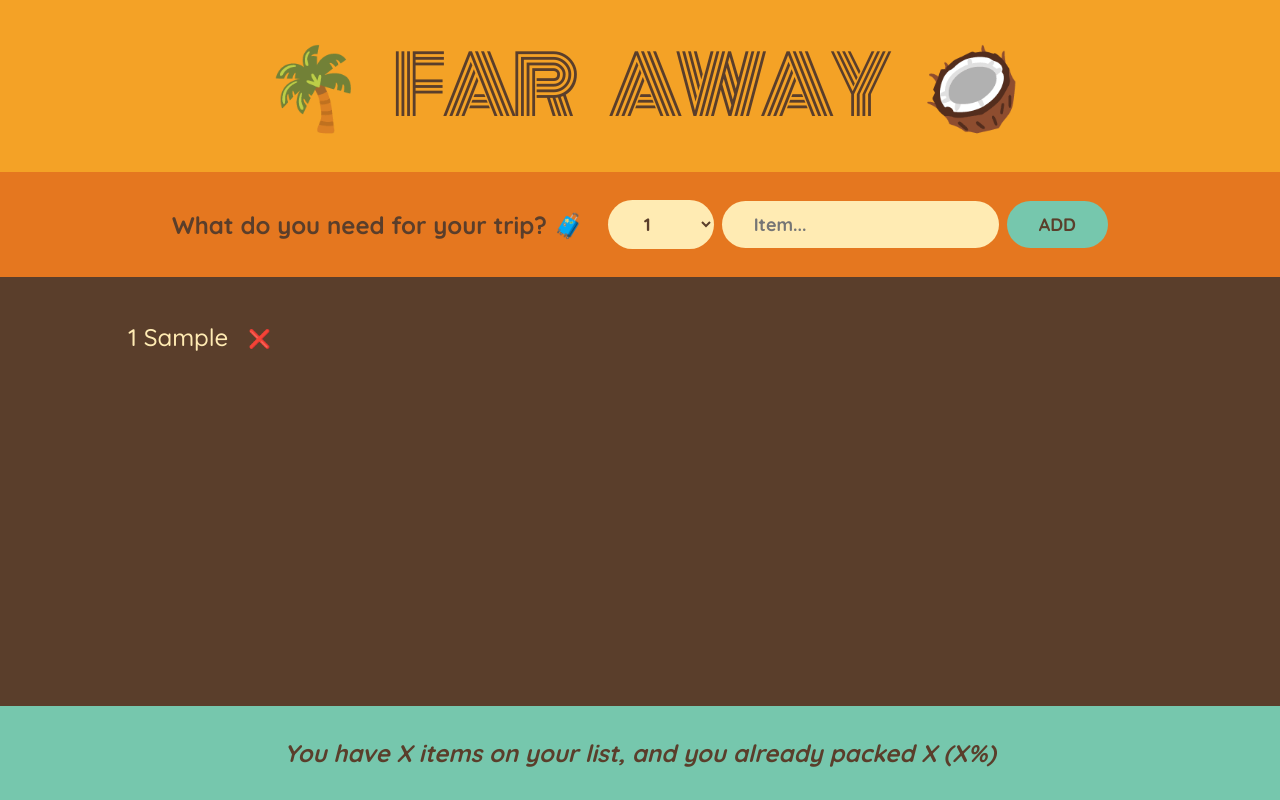
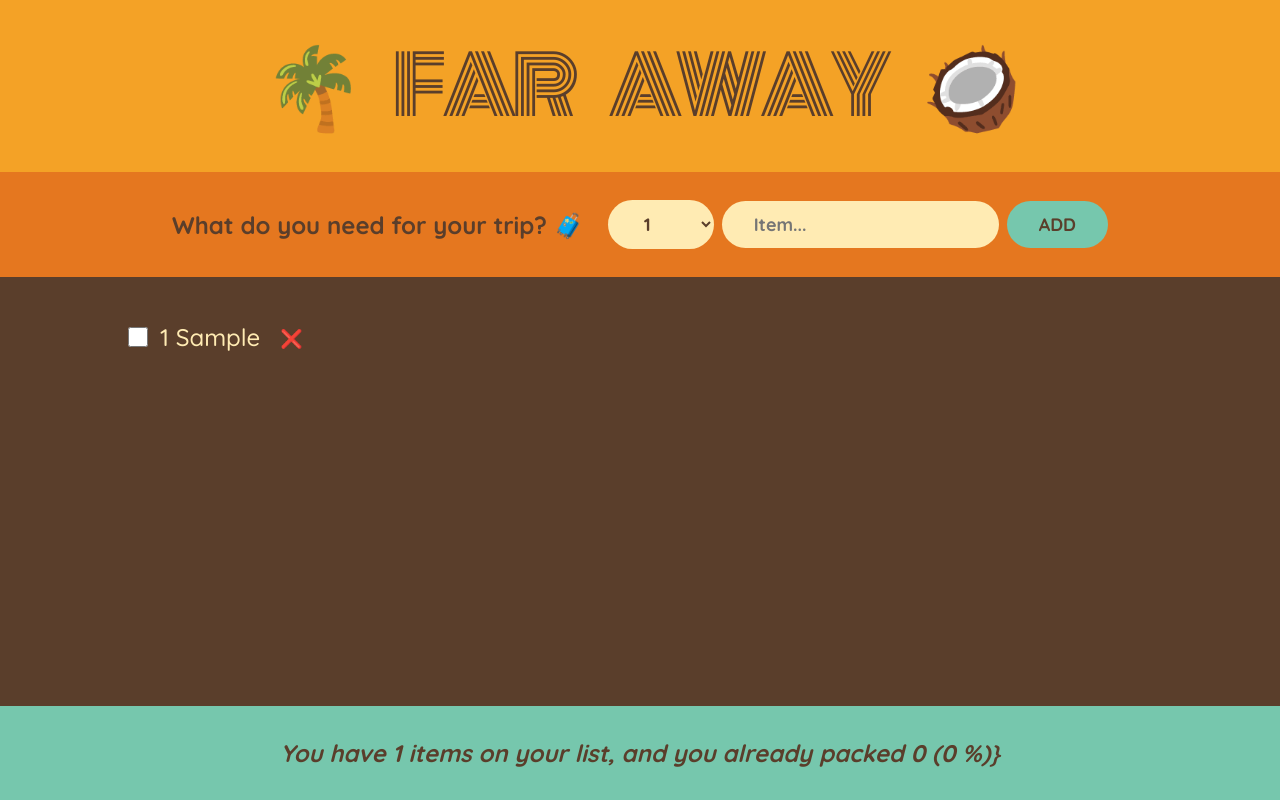
Before and after one commit to mmarkovi3g/travel-list, a React (Create React App) app: page / in a window 1280 px wide. Both pictures are taken after typing "Sample" into the empty fields and a click on the button "ADD". Built offline with nearby package versions, Linux system fonts and the light colour scheme.

Commit message:
Implemented checked feature and statistics
Learned about derived state and how it should be stored in variables, not in another states.

```diff
--- a/src/App.js
+++ b/src/App.js
@@ -4,6 +4,10 @@ import { useState } from "react";
 
 export default function App() {
   const [items, setItems] = useState([]); //moved state up from FORM component so it could render later
+
+  const numOfItems = items.length;
+  const numOfPackedItems = items.filter((item) => item.packed === true).length;
+  const percentageOfPacked = Math.trunc((numOfPackedItems / numOfItems) * 100);
 
   //function for adding new items
   //we cant mutate existing array with push etc. so we need to destructure existing items and add new inputed item
@@ -14,16 +18,32 @@ export default function App() {
   //deleting item - takes filtered items and returns new array without item we click on
   //handleDeleteItem needs to be passed down as prop first to <PackingList> then to <Item> as props
   function handleDeleteItem(id) {
-    console.log(id);
     setItems((items) => items.filter((item) => item.id !== id));
+  }
+
+  //function on packed (striketrough if packed)
+  function handleToggleItem(id) {
+    setItems((items) =>
+      items.map((item) =>
+        item.id === id ? { ...item, packed: !item.packed } : item
+      )
+    );
   }
 
   return (
     <div className="app">
       <Logo />
       <Form onHandleAddItems={handleAddItems} />
-      <PackingList items={items} onDeleteItem={handleDeleteItem} />
-      <Stats />
+      <PackingList
+        items={items}
+        onDeleteItem={handleDeleteItem}
+        onToggleItems={handleToggleItem}
+      />
+      <Stats
+        numOfItems={numOfItems}
+        numOfPackedItems={numOfPackedItems}
+        percentageOfPacked={percentageOfPacked}
+      />
     </div>
   );
 }
@@ -90,7 +110,7 @@ function Form({ onHandleAddItems }) {
   );
 }
 
-function PackingList({ items, onDeleteItem }) {
+function PackingList({ items, onDeleteItem, onToggleItems }) {
   //destructuring items
   return (
     <div className="list">
@@ -99,7 +119,12 @@ function PackingList({ items, onDeleteItem }) {
           (
             item //accepting props from APP
           ) => (
-            <Item item={item} onDeleteItem={onDeleteItem} key={item.id} />
+            <Item
+              item={item}
+              onDeleteItem={onDeleteItem}
+              key={item.id}
+              onToggleItems={onToggleItems}
+            />
           )
         )}
       </ul>
@@ -109,9 +134,18 @@ function PackingList({ items, onDeleteItem }) {
 
 //single line ternary operator to add styling to packed items
 //to use onDelete item we need callback function with argument (item.id)
-function Item({ item, onDeleteItem }) {
+function Item({ item, onDeleteItem, onToggleItems }) {
+  const [packed, setPacked] = useState(false);
+
   return (
     <li>
+      <input
+        type="checkbox"
+        value={item.packed}
+        onChange={() => {
+          onToggleItems(item.id);
+        }}
+      />
       <span style={item.packed ? { textDecoration: "line-through" } : {}}>
         {item.quantity + " "}
         {item.description}
@@ -121,10 +155,22 @@ function Item({ item, onDeleteItem }) {
   );
 }
 
-function Stats() {
+function Stats({ numOfItems, numOfPackedItems, percentageOfPacked }) {
+  if (!numOfItems)
+    return (
+      <p className="stats">
+        <em>Start adding some items to your packing list 🧳</em>
+      </p>
+    );
+
   return (
     <footer className="stats">
-      <em>You have X items on your list, and you already packed X (X%)</em>
+      <em>
+        {percentageOfPacked === 100
+          ? "You are ready to go. ✈️"
+          : `You have ${numOfItems} items on your list, and you already packed
+        ${numOfPackedItems} (${percentageOfPacked} %)}`}
+      </em>
     </footer>
   );
 }
```
